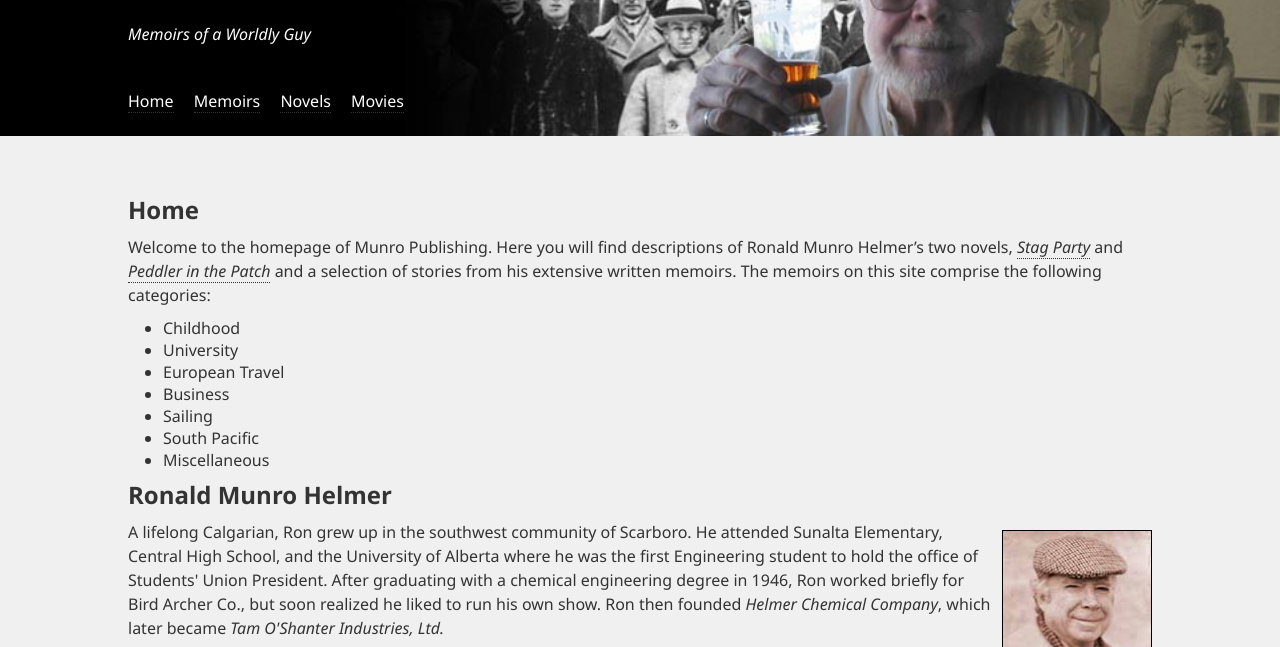
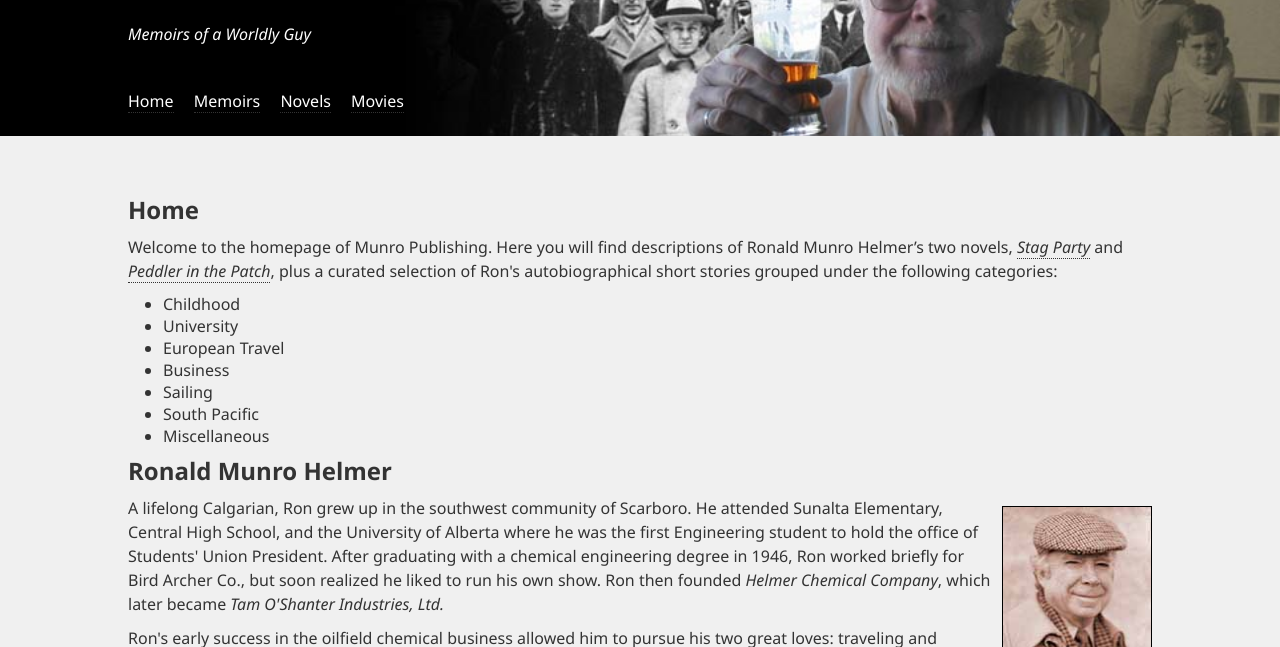
Before and after one commit to dhelmer/website-rmh, a plain HTML site: page dist/index.html in a window 1280 px wide. Shown: the part 91-738 px from the top of the page. Drawn offline with Linux system fonts and the light colour scheme.

Commit message:
Text revision

```diff
--- a/dist/index.html
+++ b/dist/index.html
@@ -26,7 +26,7 @@
       <div class="row content">
         <div class="container">
           <h2>Home</h2>
-          <p>Welcome to the homepage of Munro Publishing. Here you will find descriptions of Ronald Munro Helmer’s two novels, <a href="#" class="title">Stag Party</a> and <a href="#" class="title">Peddler in the Patch</a> and a selection of stories from his extensive written memoirs. The memoirs on this site comprise the following categories:</p>
+          <p>Welcome to the homepage of Munro Publishing. Here you will find descriptions of Ronald Munro Helmer’s two novels, <a href="#" class="title">Stag Party</a> and <a href="#" class="title">Peddler in the Patch</a>, plus a curated selection of Ron's autobiographical short stories grouped under the following categories:</p>
           <ul>
             <li>Childhood</li>
             <li>University</li>
```
